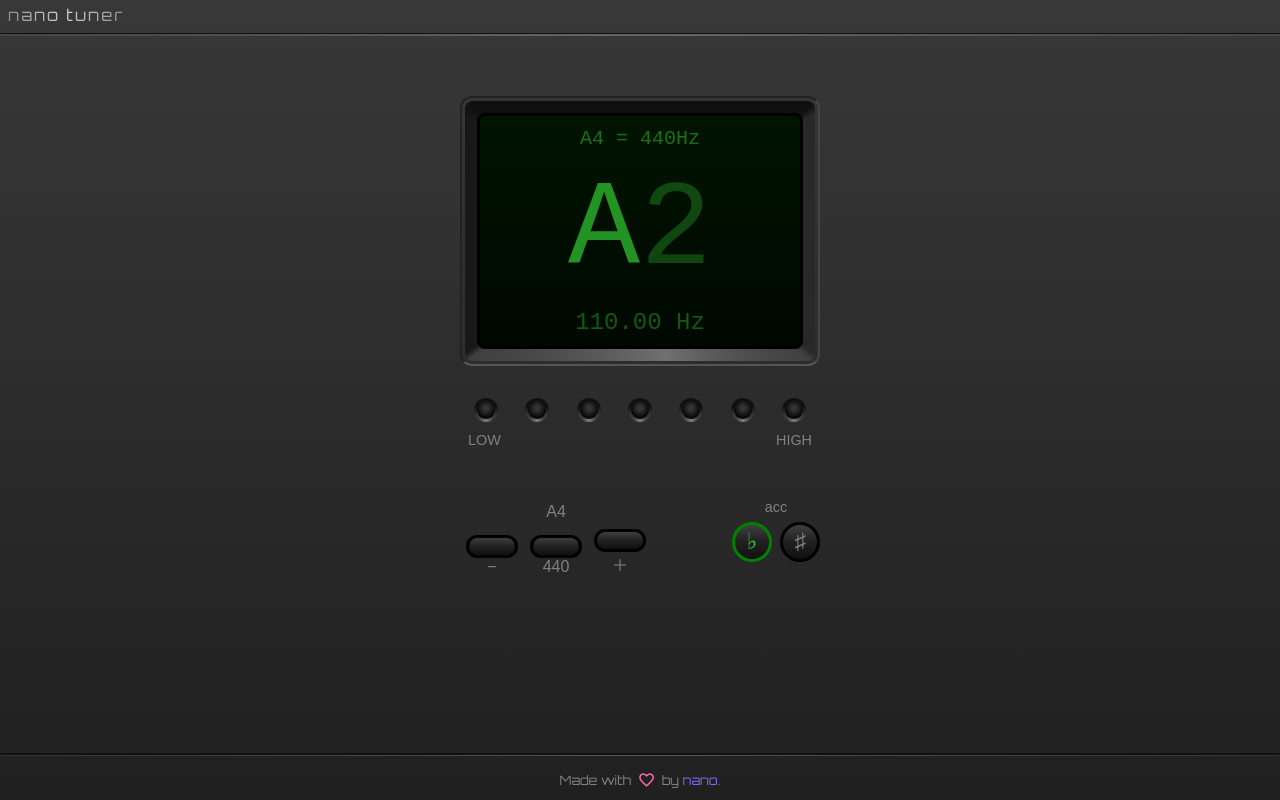
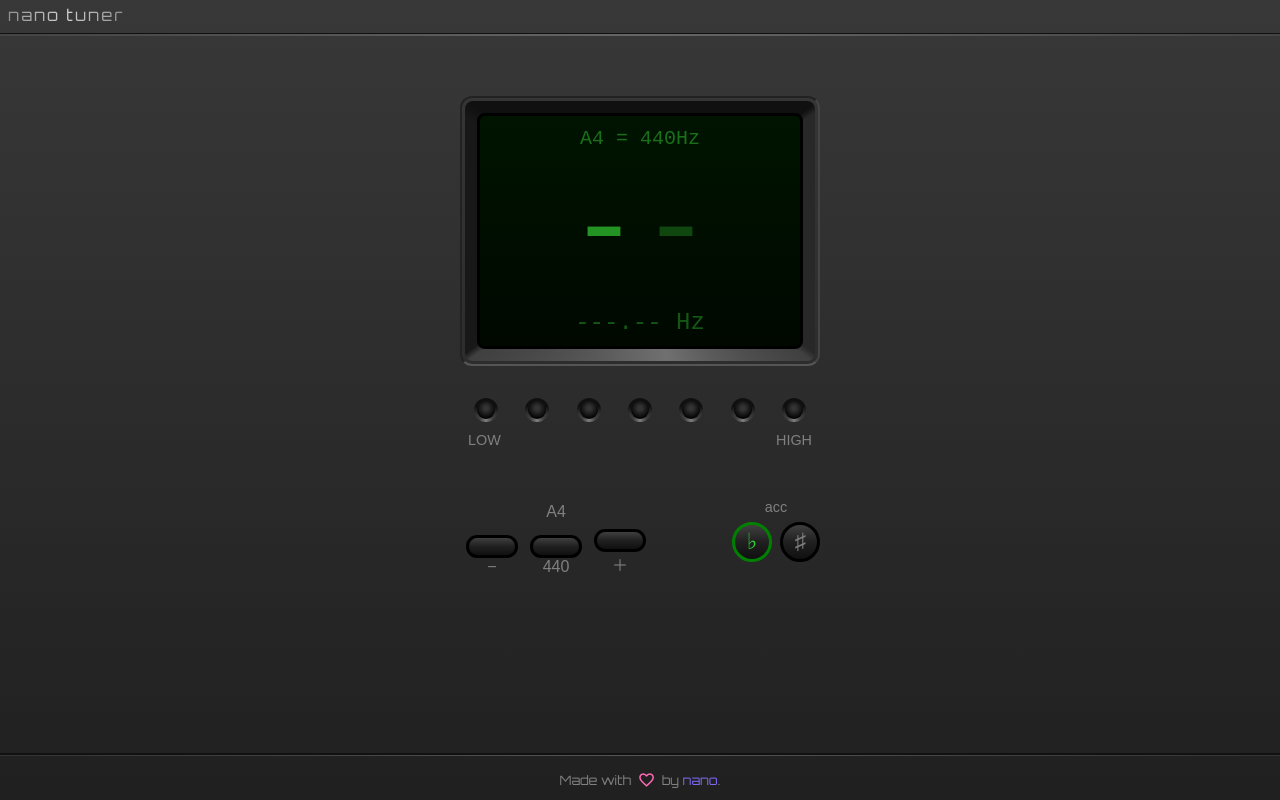
Before and after one commit to mec-nyan/nano-tuner, a React (Vite) app: page / in a window 1280 px wide. Built offline with nearby package versions, Linux system fonts and the light colour scheme; no server answers.

Commit message:
Show access error on display.

```diff
--- a/index.html
+++ b/index.html
@@ -5,7 +5,7 @@
   <meta charset="UTF-8" />
   <link rel="icon" type="image/svg+xml" href="/favicon.svg" />
   <link rel="stylesheet"
-    href="https://fonts.googleapis.com/css2?family=Material+Symbols+Outlined:opsz,wght,FILL,GRAD@20..48,100..700,0..1,-50..200&icon_names=favorite" />
+    href="https://fonts.googleapis.com/css2?family=Material+Symbols+Outlined:opsz,wght,FILL,GRAD@20..48,100..700,0..1,-50..200&icon_names=favorite,mic_off" />
   <meta name="viewport" content="width=device-width, initial-scale=1.0" />
   <title>nano-tuner</title>
 </head>
--- a/src/App.css
+++ b/src/App.css
@@ -59,7 +59,7 @@ footer p {
 }
 
 .material-symbols-outlined {
-  color: hotpink;
+  /* color: hotpink; */
   font-variation-settings:
     'FILL' 0,
     'wght' 400,
@@ -71,6 +71,7 @@ footer p {
   transform: translateY(4px);
   font-size: 1.1rem;
   padding: 0 3px;
+  color: hotpink;
 }
 
 .author {
--- a/src/components/Display.css
+++ b/src/components/Display.css
@@ -45,19 +45,17 @@
 }
 
 .top-info-bar {
-  display: flex;
-  flex-direction: row;
   width: 100%;
   height: 100%;
-  justify-content: space-around;
+  display: grid;
+  grid-template-columns: 25% 1fr 25%;
   align-items: center;
+  justify-items: center;
   color: limegreen;
   opacity: 0.5;
   /* border: 1px solid yellow; */
 }
 
-.info-flat,
-.info-sharp,
 .info-fork {
   font-family: monospace;
   font-size: 4vw;
@@ -68,6 +66,11 @@
   font-family: sans-serif;
   font-size: 6vw;
   opacity: 0.7;
+}
+
+.info-error span {
+  font-size: 6vw;
+  transform: translateY(2px);
 }
 
 .note {
@@ -136,6 +139,7 @@
     width: 360px;
   }
 
+  .info-error span,
   .info-flat,
   .info-sharp {
     font-size: 30px;
--- a/src/components/Display.tsx
+++ b/src/components/Display.tsx
@@ -2,13 +2,13 @@ import type { NoteInfo } from '../audio/frequencyToNote'
 
 import './Display.css'
 
-export default function Display({
-  noteInfo,
-  base,
-}: {
+interface DisplayProps {
   noteInfo: NoteInfo | null
   base: number
-}) {
+  error: string | null
+}
+
+export default function Display({ noteInfo, base, error }: DisplayProps) {
   let centsStringPlus = ''
   let centsStringMinus = ''
   // NOTE: If 'cents' === 0 then we have nothing to show.
@@ -25,9 +25,15 @@ export default function Display({
       <div className='inner-frame'>
         <div className='display'>
           <div className='top-info-bar'>
-            <div className='info-flat'>
-              {/*♭ TODO: Add indicator/animation... */}
-            </div>
+            {error !== null ? (
+              <div className='info-error'>
+                <span className='material-symbols-outlined'>mic_off</span>
+              </div>
+            ) : (
+              <div className='info-flat'>
+                {/*♭ TODO: Add indicator/animation... */}
+              </div>
+            )}
             <div className='info-fork'>A4 = {base}Hz</div>
             <div className='info-sharp'>
               {/*♯ TODO: Add indicator/animation*/}
@@ -35,16 +41,12 @@ export default function Display({
           </div>
 
           <div className='note'>
-            {/*
             <span className='note-name'>{noteInfo ? noteInfo.note : '-'}</span>
-            <span className='note-index'>{noteInfo ? noteInfo.octave : '-'}</span>
-            */}
-            <span className='note-name'>{noteInfo ? noteInfo.note : 'A'}</span>
             <span className='note-accidental'>
               {noteInfo && noteInfo.accidental}
             </span>
             <span className='note-index'>
-              {noteInfo ? noteInfo.octave : '2'}
+              {noteInfo ? noteInfo.octave : '-'}
             </span>
           </div>
 
@@ -54,7 +56,7 @@ export default function Display({
           <div className='note-details'>
             <div className='note-deviation-minus'>{centsStringMinus}</div>
             <div className='note-frequency'>
-              {noteInfo ? noteInfo.frequency.toFixed(2) : '110.00'} Hz
+              {noteInfo ? noteInfo.frequency.toFixed(2) : '---.--'} Hz
             </div>
             <div className='note-deviation-plus'>{centsStringPlus}</div>
           </div>
--- a/src/components/Tuner.tsx
+++ b/src/components/Tuner.tsx
@@ -17,9 +17,10 @@ export function Tuner() {
   const [acc, setAcc] = useState<accidental>('flat')
   const { frequency, error } = usePitchDetector()
 
-  // TODO: Use an environment variable to set the pitch for development
-  // if no pitch is detected:
-  // const frequency = 277
+  // For testing/development:
+  // if (frequency === null && process.env.NODE_ENV === 'development') {
+  //   frequency = 277.0
+  // }
 
   const noteInfo = frequencyToNote(frequency, basePitch, acc)
 
@@ -27,7 +28,7 @@ export function Tuner() {
     <div className='tuner'>
       <div className='top'>
         {error && <ErrorMessage error={error} />}
-        <Display noteInfo={noteInfo} base={basePitch} />
+        <Display noteInfo={noteInfo} base={basePitch} error={error} />
         <AccuracyBar cents={noteInfo ? noteInfo.cents : null} />
       </div>
 
```
